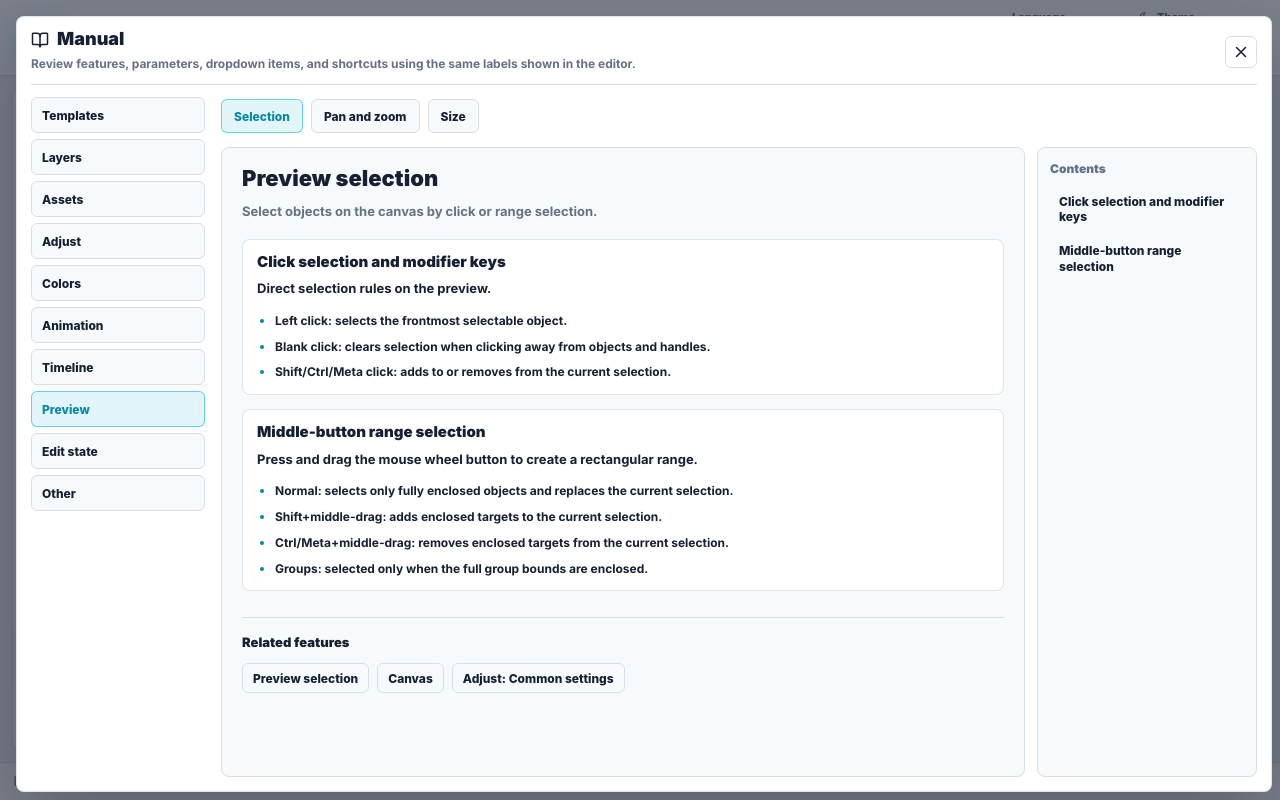
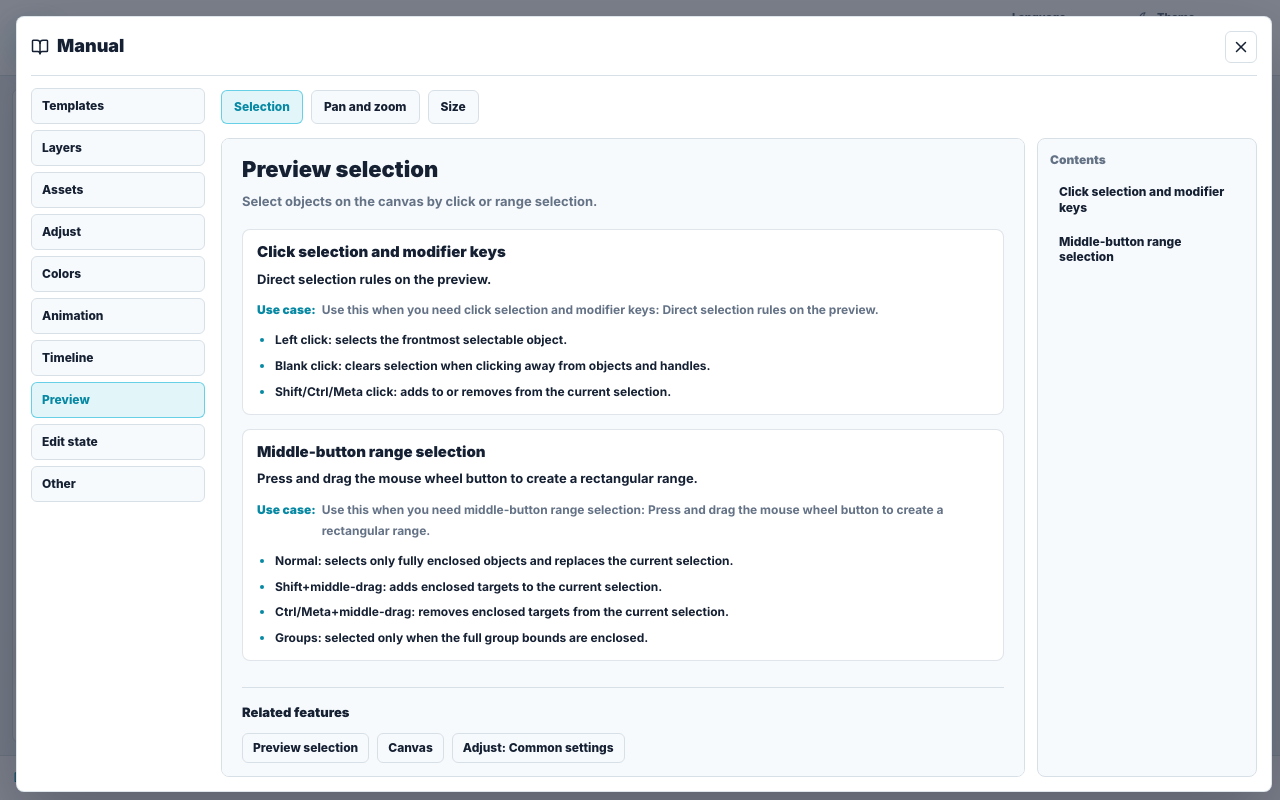
Before and after one commit to Sunmax0731/thumbnail-generator, a React (Vite) app: page / in a window 1280 px wide. Both pictures are taken after a click on the button "Show manual". Built offline with nearby package versions, Linux system fonts and the light colour scheme; a web font is replaced by a local one.

Commit message:
Polish legal modals and manual use cases

```diff
--- a/src/components/ManualDialog.tsx
+++ b/src/components/ManualDialog.tsx
@@ -32,6 +32,7 @@ interface ManualEntry {
   id: string;
   title: string;
   body: string;
+  useCase: string;
   details: string[];
 }
 
@@ -53,6 +54,7 @@ interface ManualCategory {
 interface ManualCopy {
   title: string;
   subtitle: string;
+  useCaseLabel: string;
   closeLabel: string;
   categoryTabsLabel: string;
   sectionTabsLabel: (categoryLabel: string) => string;
@@ -109,7 +111,7 @@ export function ManualDialog({ language, state, onStateChange, onClose }: Manual
             <h2 id="manual-title">
               <BookOpen size={18} /> {copy.title}
             </h2>
-            <p>{copy.subtitle}</p>
+            {copy.subtitle ? <p>{copy.subtitle}</p> : null}
           </div>
           <button type="button" className="icon-button modal-close" aria-label={copy.closeLabel} onClick={onClose}>
             <X size={18} />
@@ -161,6 +163,10 @@ export function ManualDialog({ language, state, onStateChange, onClose }: Manual
                     >
                       <h4>{entry.title}</h4>
                       <p>{entry.body}</p>
+                      <p className="manual-use-case">
+                        <strong>{copy.useCaseLabel}</strong>
+                        <span>{entry.useCase}</span>
+                      </p>
                       {entry.details.length > 0 ? (
                         <ul>
                           {entry.details.map((detail) => (
@@ -224,7 +230,13 @@ function buildManualCopy(language: Language): ManualCopy {
     `${label("preset.youtube720")}、${label("preset.fullHd")}、${label("preset.twitch720")}、${label("preset.square")}、${label("preset.shorts")}、${label("preset.custom")}`,
     `${label("preset.youtube720")}, ${label("preset.fullHd")}, ${label("preset.twitch720")}, ${label("preset.square")}, ${label("preset.shorts")}, and ${label("preset.custom")}`,
   );
-  const entry = (id: string, title: string, body: string, details: string[] = []): ManualEntry => ({ id, title, body, details });
+  const entry = (id: string, title: string, body: string, details: string[] = []): ManualEntry => ({
+    id,
+    title,
+    body,
+    useCase: tx(`この機能は「${title}」を使って、${body}`, `Use this when you need ${title.toLowerCase()}: ${body}`),
+    details,
+  });
   const related = [
     { categoryId: "preview" as const, sectionId: "selection", label: tx("プレビュー選択", "Preview selection") },
     { categoryId: "layers" as const, sectionId: "canvas", label: label("inspector.canvas") },
@@ -625,9 +637,10 @@ function buildManualCopy(language: Language): ManualCopy {
   return {
     title: tx("マニュアル", "Manual"),
     subtitle: tx(
-      "画面上の表記に合わせて、機能、パラメータ、ドロップダウン項目、ショートカットを確認できます。",
-      "Review features, parameters, dropdown items, and shortcuts using the same labels shown in the editor.",
+      "",
+      "",
     ),
+    useCaseLabel: tx("ユースケース: ", "Use case: "),
     closeLabel: tx("マニュアルを閉じる", "Close manual"),
     categoryTabsLabel: tx("マニュアル機能タブ", "Manual feature tabs"),
     sectionTabsLabel: (categoryLabel) => tx(`${categoryLabel} セクション`, `${categoryLabel} sections`),
--- a/src/components/StatusBar.tsx
+++ b/src/components/StatusBar.tsx
@@ -23,7 +23,8 @@ export function StatusBar({ t, onOpenManual, onOpenPrivacy, onOpenTerms }: Statu
           <FileText size={14} /> {t("footer.terms")}
         </button>
         <a href="https://x.com/Sunmax0731" target="_blank" rel="noreferrer">
-          {t("footer.contact")}
+          <XLogoIcon size={14} />
+          <span>{t("footer.contact")}</span>
         </a>
       </nav>
       <div className="footer-copyright" aria-label={t("footer.copyright")}>
@@ -38,3 +39,21 @@ export function StatusBar({ t, onOpenManual, onOpenPrivacy, onOpenTerms }: Statu
     </footer>
   );
 }
+
+function XLogoIcon({ size }: { size: number }) {
+  return (
+    <svg
+      className="x-logo-icon"
+      width={size}
+      height={size}
+      viewBox="0 0 1200 1227"
+      aria-hidden="true"
+      focusable="false"
+    >
+      <path
+        d="M714.163 519.284L1160.89 0H1055.03L667.137 450.887L357.328 0H0L468.492 681.821L0 1226.37H105.866L515.491 750.218L842.672 1226.37H1200L714.137 519.284H714.163ZM569.165 687.828L521.697 619.934L144.011 79.6944H306.615L611.412 515.685L658.88 583.579L1055.08 1150.3H892.476L569.165 687.854V687.828Z"
+        fill="currentColor"
+      />
+    </svg>
+  );
+}
--- a/src/styles.css
+++ b/src/styles.css
@@ -2954,6 +2954,20 @@ button:disabled {
   line-height: 1.75;
 }
 
+.manual-entry .manual-use-case {
+  display: flex;
+  gap: 6px;
+  margin-top: 8px;
+  color: var(--muted);
+  font-size: 12px;
+}
+
+.manual-use-case strong {
+  flex: 0 0 auto;
+  color: var(--accent-strong);
+  font-weight: 900;
+}
+
 .manual-entry ul {
   display: grid;
   gap: 6px;
@@ -3062,26 +3076,27 @@ button:disabled {
 }
 
 .legal-dialog {
-  width: min(860px, calc(100vw - 32px));
-  height: min(760px, calc(100vh - 32px));
+  width: min(920px, calc(100vw - 24px));
+  height: auto;
+  max-height: calc(100vh - 24px);
 }
 
 .legal-content {
   min-height: 0;
-  overflow: auto;
-  padding: 18px 20px;
+  overflow: visible;
+  padding: 16px 20px;
   border: 1px solid var(--line);
   border-radius: 8px;
   background: var(--panel-soft);
 }
 
 .legal-section {
-  padding: 0 0 16px;
+  padding: 0 0 14px;
   border-bottom: 1px solid rgba(216, 224, 231, 0.72);
 }
 
 .legal-section + .legal-section {
-  padding-top: 16px;
+  padding-top: 14px;
 }
 
 .legal-section:last-child {
@@ -3839,6 +3854,11 @@ button:disabled {
   gap: 7px;
 }
 
+.x-logo-icon {
+  display: block;
+  flex: 0 0 auto;
+}
+
 .footer-links {
   flex-wrap: wrap;
   justify-content: flex-start;
@@ -4044,6 +4064,10 @@ button:disabled {
     height: calc(100vh - 20px);
   }
 
+  .legal-content {
+    overflow: auto;
+  }
+
   .manual-body {
     grid-template-columns: 1fr;
   }
```
Also changed, not shown: 11 other files (tests, documents, lock files or other folders).
